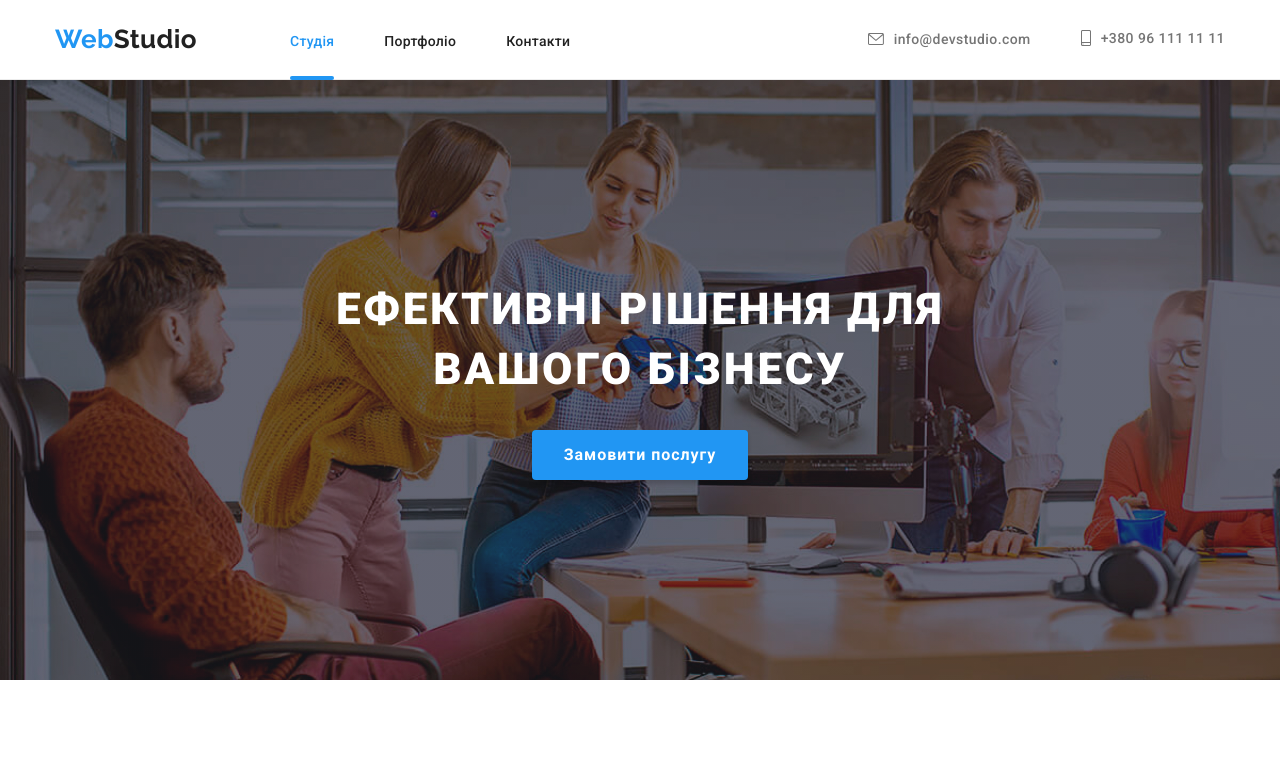
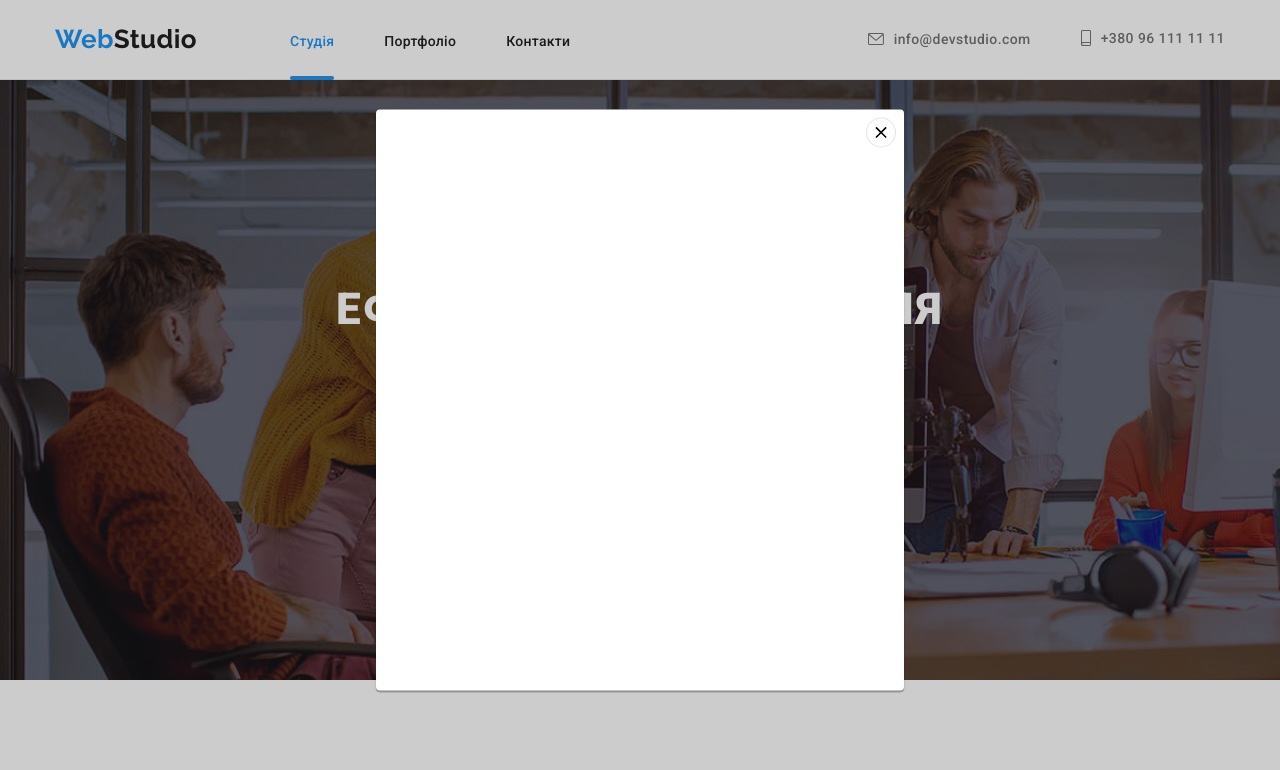
Before and after one commit to Nadiia-P/goit-markup-hw-05, a plain HTML site: page index.html in a window 1280 px wide. Both pictures are taken after a click on the button "Замовити послугу". Shown: the top 770 px of the page. Drawn offline with nearby package versions, Linux system fonts and the light colour scheme.

Commit message:
trying to fix error on github

```diff
--- a/index.html
+++ b/index.html
@@ -464,6 +464,6 @@
         </div>
       </div>
 
-      <script src="./js/modal.js"></script>
+      <script src="/modal.js"></script>
   </body>
   </html>
--- /dev/null
+++ b/modal.js
@@ -0,0 +1,14 @@
+(() => {
+  const refs = {
+    openModalBtn: document.querySelector("[data-modal-open]"),
+    closeModalBtn: document.querySelector("[data-modal-close]"),
+    modal: document.querySelector("[data-modal]"),
+  };
+
+  refs.openModalBtn.addEventListener("click", toggleModal);
+  refs.closeModalBtn.addEventListener("click", toggleModal);
+
+  function toggleModal() {
+    refs.modal.classList.toggle("is-hidden");
+  }
+})();
```
